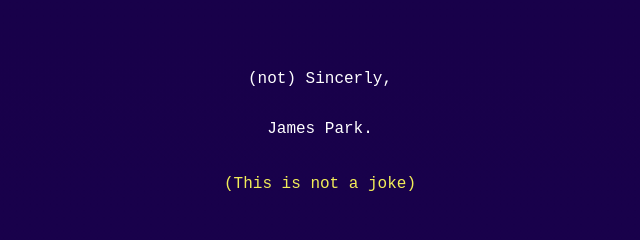
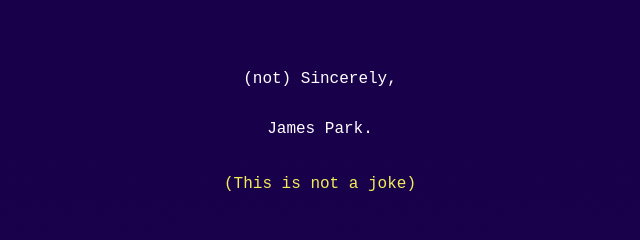
Before and after one commit to Wndx2/boboyuanconfessyourcrimes, a website: page index.html in a window 1280 px wide. Shown: the part 8619-8859 px from the top of the page, 320-960 px from the left. Drawn offline with Linux system fonts and the light colour scheme.

Commit message:
Update index.html

```diff
--- a/index.html
+++ b/index.html
@@ -244,7 +244,7 @@
 	<h3>I could've leaked your address here, Bobo. You should be thankful fr 💀</h3>
 
 	<div style="margin: 64px;"></div>
-	<h3>(not) Sincerly,</h3>
+	<h3>(not) Sincerely,</h3>
 	<h3>James Park.</h3>
 
 	<h4>(This is not a joke)</h4>
```
